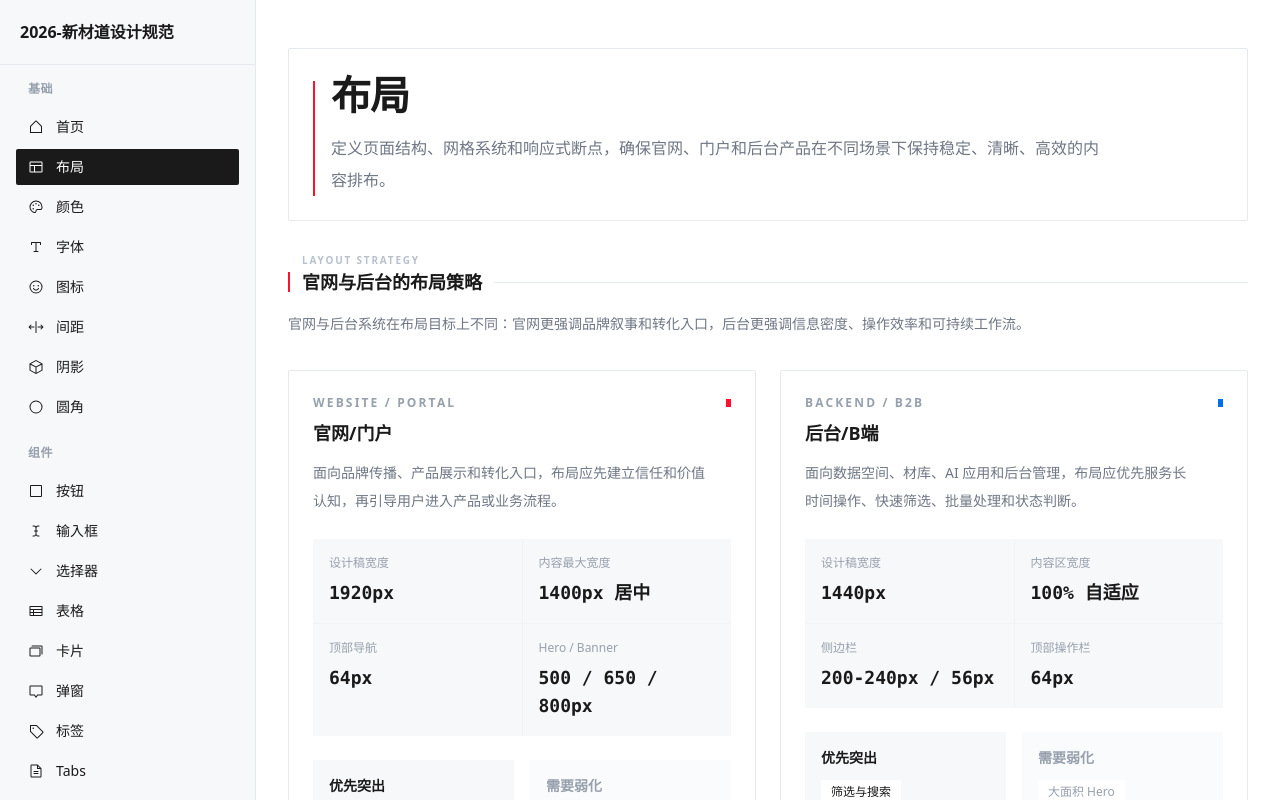
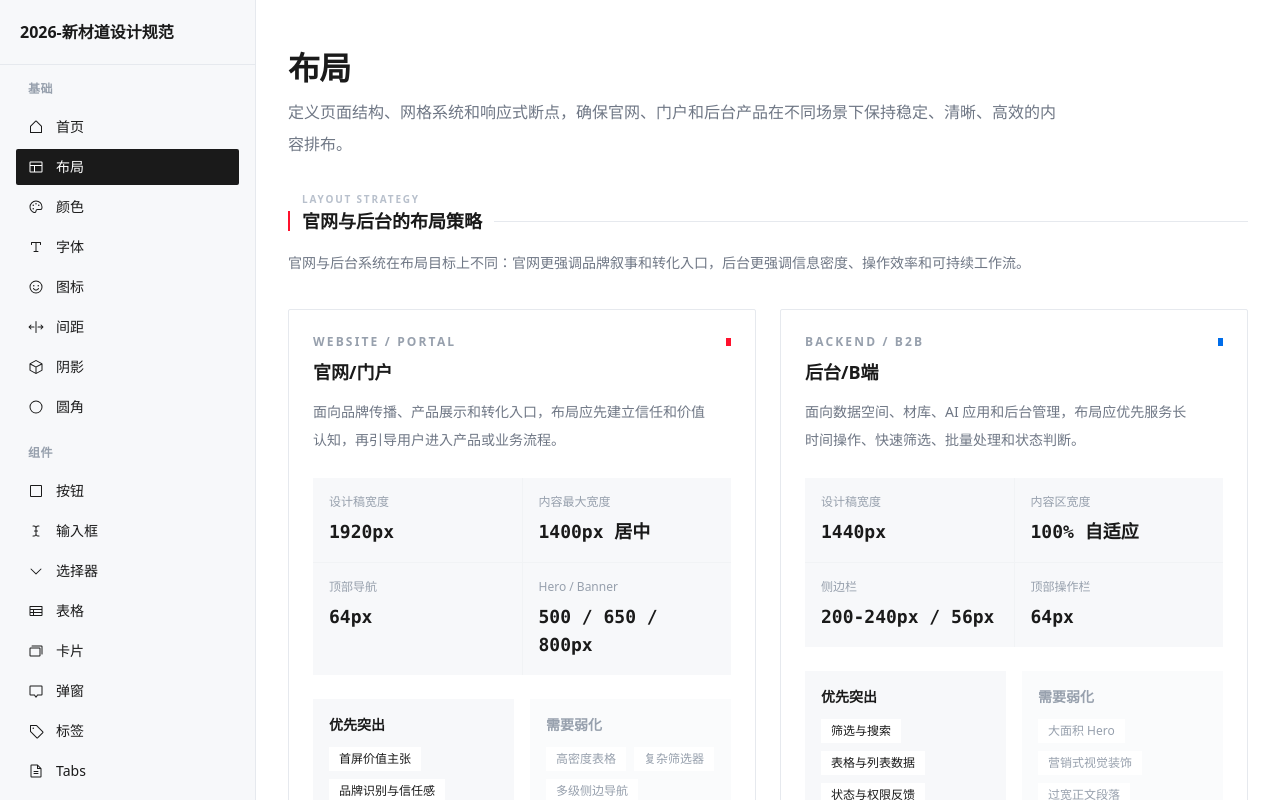
Before and after one commit to susu192856/xincailiao-design-system, a React (Vite) app: page /layout in a window 1280 px wide. Shown: the top 800 px of the page. Built offline with nearby package versions, Linux system fonts and the light colour scheme.

Commit message:
feat: 首页 Hero 添加工业科技背景图
- 背景图以 4% 超低透明度 + 白色渐变遮罩融合于页面
- 保留白色基调，仅增加细微工业科技纹理
- 图片来自 AI 生成，适配新材道工业数据品牌气质

```diff
--- a/src/components/docs/PageHeader.tsx
+++ b/src/components/docs/PageHeader.tsx
@@ -6,12 +6,10 @@ type PageHeaderProps = {
 
 export default function PageHeader({ title, description, version }: PageHeaderProps) {
   return (
-    <header className="mb-8 rounded-sm border border-[var(--docs-border)] bg-white p-6">
-      <div className="flex items-start gap-4">
-        <div className="mt-2 w-0.5 shrink-0 self-stretch bg-[var(--docs-accent)]" aria-hidden="true" />
-        <div className="min-w-0 flex-1">
+    <header className="mb-8">
+      <div className="min-w-0">
         <div className="flex items-center gap-3">
-            <h1 className="text-[2.5rem] font-semibold leading-[1.08] tracking-tight text-[var(--neutral-900)]">{title}</h1>
+          <h1 className="text-[2rem] font-semibold leading-[1.25] tracking-tight text-[var(--neutral-900)]">{title}</h1>
           {version ? (
             <span className="rounded-sm border border-[var(--docs-border)] bg-[var(--neutral-50)] px-2 py-0.5 text-[10px] font-medium text-[var(--neutral-500)]">
               {version}
@@ -19,12 +17,11 @@ export default function PageHeader({ title, description, version }: PageHeaderPr
           ) : null}
         </div>
         {description ? (
-            <p className="mt-4 max-w-3xl text-base leading-8 text-[var(--neutral-600)]">
+          <p className="mt-2 max-w-3xl text-base leading-8 text-[var(--neutral-600)]">
             {description}
           </p>
         ) : null}
       </div>
-      </div>
     </header>
   );
 }
--- a/src/pages/design-system/HomePage.tsx
+++ b/src/pages/design-system/HomePage.tsx
@@ -7,6 +7,7 @@ import {
 } from "@phosphor-icons/react";
 import { Tag } from "../../components/ui/Tag";
 import xincailiaoLogo from "../../assets/xincailiao-logo-horizontal.png";
+import heroBg from "../../assets/hero-bg.png";
 
 interface CardLink {
   title: string;
@@ -146,7 +147,12 @@ export default function HomePage() {
   return (
     <div className="space-y-16">
       {/* Hero */}
-      <section className="grid min-h-[340px] grid-cols-1 items-center gap-10 lg:grid-cols-[minmax(0,1fr)_360px]">
+      <section className="relative overflow-hidden rounded-sm border border-[var(--neutral-200)] bg-white">
+        <div className="absolute inset-0 z-0 opacity-[0.04]">
+          <img src={heroBg} alt="" className="h-full w-full object-cover" aria-hidden="true" />
+        </div>
+        <div className="absolute inset-0 z-0 bg-gradient-to-r from-white via-white/95 to-white/80" />
+        <div className="relative z-10 grid min-h-[320px] grid-cols-1 items-center gap-10 p-6 lg:grid-cols-[minmax(0,1fr)_360px]">
         <div>
           <div className="mb-3 inline-flex items-center gap-2 rounded-sm border border-[var(--neutral-200)] bg-white px-3 py-1.5 text-xs font-medium text-[var(--neutral-600)]">
             <span className="h-1.5 w-1.5 rounded-full bg-[var(--brand-600)]" />
@@ -199,7 +205,8 @@ export default function HomePage() {
             ))}
           </div>
         </div>
-      </section>
+      </div>
+</section>
 
       {/* Objectives + Principles */}
       {sections.map((section) => (
```
Also changed, not shown: 1 other file (tests, documents, lock files or other folders). Lines whose indentation alone changed are shown as unchanged.
